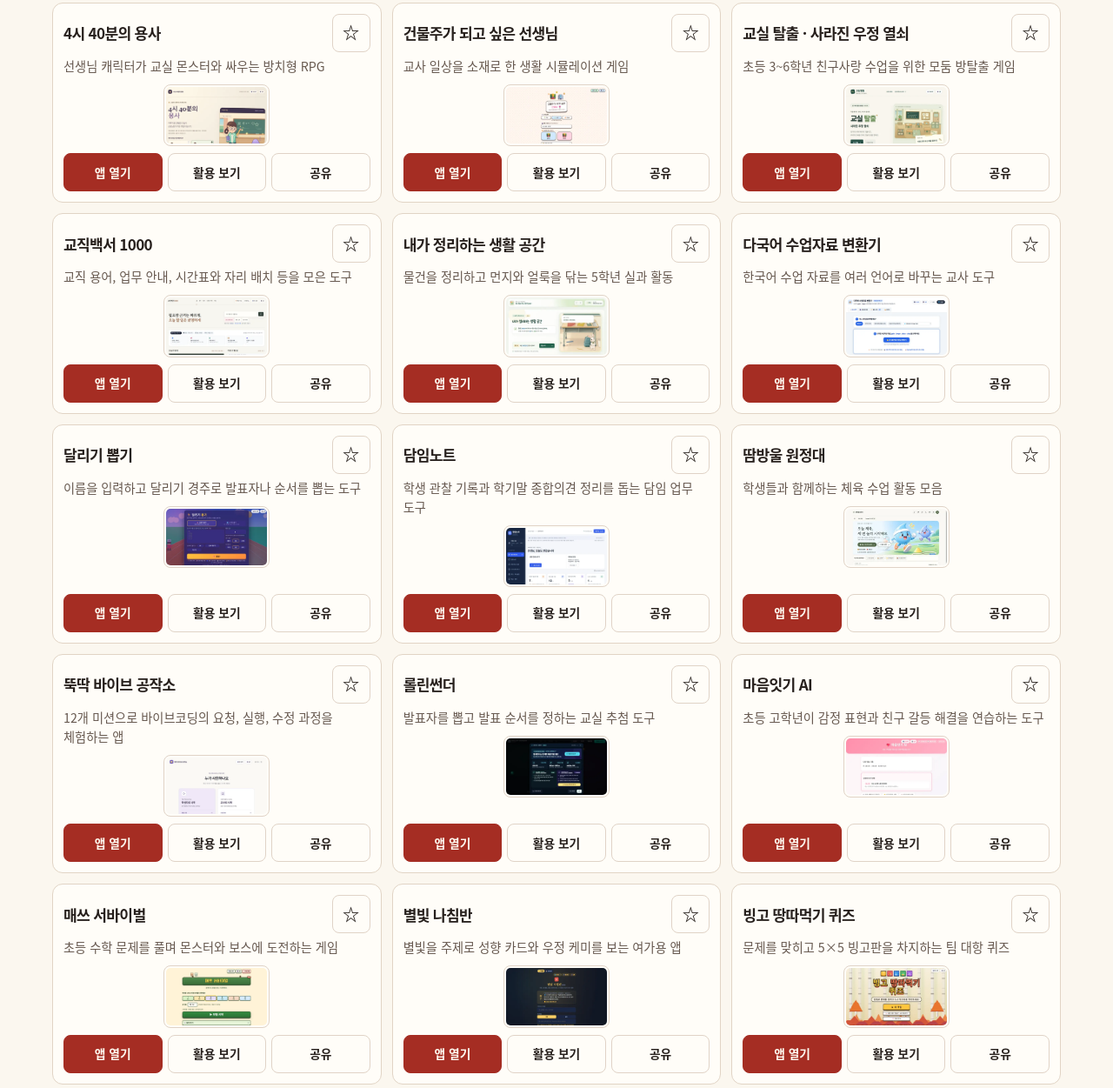
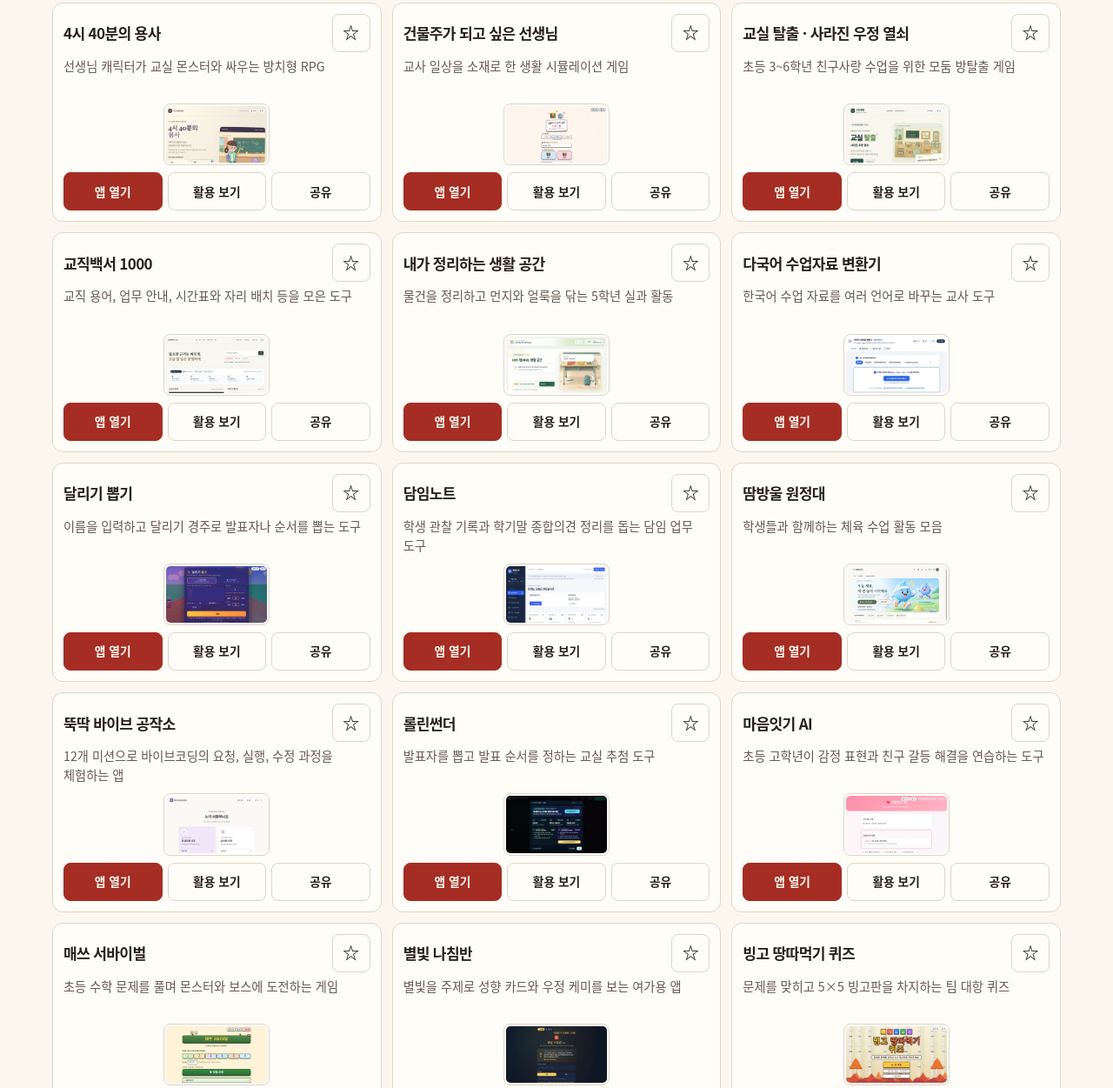
Before and after one commit to gmlduqzhd123-lab/YD_School, a plain HTML site: page index.html in a window 1280 px wide. Shown: the part 538-1789 px from the top of the page at 87% size. Drawn offline with Linux system fonts and the light colour scheme.

Commit message:
Align card introductions to two lines

```diff
--- a/assets/styles.css
+++ b/assets/styles.css
@@ -92,7 +92,7 @@ h2 { margin: 0; font-size: clamp(1.3rem, 2.7vw, 1.8rem); line-height: 1.2; lette
 .card h3.long-title { font-size: clamp(.875rem, calc((100cqw - 3.25rem) / 12.5), 1.07rem); }
 .secondary.star { flex: none; width: 44px; padding: 0; font-size: 1.2rem; line-height: 1; }
 .star[aria-pressed="true"] { background: #fff0cc; border-color: #edcea2; color: #7a4e12; }
-.card .desc { margin: 5px 0 10px; color: var(--muted); font-size: .89rem; overflow-wrap: anywhere; }
+.card .desc { min-block-size: 2lh; margin: 5px 0 10px; color: var(--muted); font-size: .89rem; overflow-wrap: anywhere; }
 .card .card-preview { align-self: center; margin-bottom: 8px; padding: 2px; cursor: zoom-in; }
 .card .card-preview:has(img[hidden]) { display: none; }
 .card-preview picture { display: contents; }
--- a/index.html
+++ b/index.html
@@ -17,7 +17,7 @@
 <link rel="icon" href="./icons/favicon-32.png">
 <link rel="apple-touch-icon" href="./icons/apple-touch-icon.png">
 <meta name="apple-mobile-web-app-title" content="엽떡스쿨">
-<link rel="stylesheet" href="./assets/styles.css?v=26">
+<link rel="stylesheet" href="./assets/styles.css?v=27">
 <script defer src="./ys-install.js"></script>
 <script defer src="./ys-qr.js"></script>
 <script defer src="./assets/catalog-data.js?v=7"></script>
```
